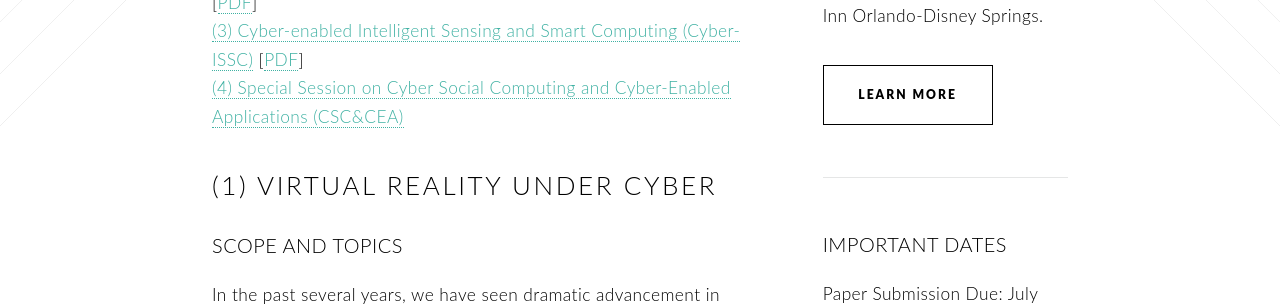
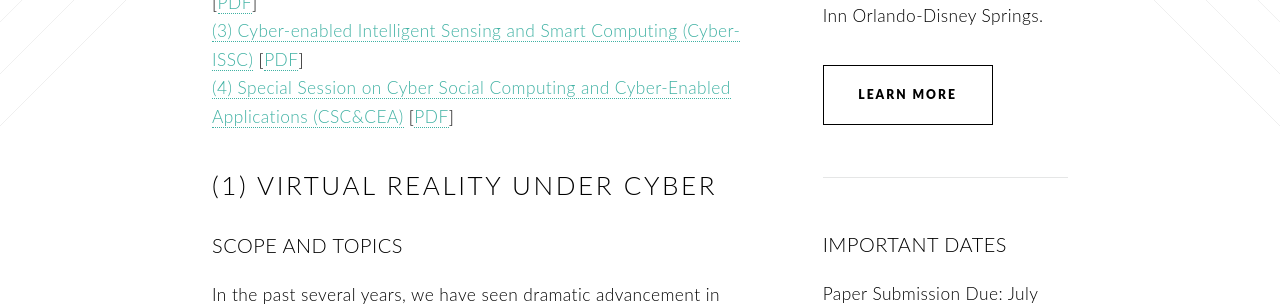
Before and after one commit to cyber-science/2017, a Jekyll site: the page built from special-session.md, in a window 1280 px wide and 900 px high. Shown: the part 307-613 px from the top of the window. Built offline with Jekyll 4.4.1, drawn with Linux system fonts in a browser that asks for light colours; nearby versions of some CDN libraries.

Commit message:
download/CyberCSC&CEA2017.pdf

```diff
--- a/special-session.md
+++ b/special-session.md
@@ -11,7 +11,7 @@ icon: fa-file-text
 - [(1) Virtual Reality under Cyber](#1-virtual-reality-under-cyber) [[PDF](/2017/download/CyberVRC2017.pdf)]
 - [(2) Cyber-Enabled Smart Environment and Healthcare (Cyber-ESEH)](#2-cyber-enabled-smart-environment-and-healthcare-cyber-eseh) [[PDF](/2017/download/CyberESEH2017.pdf)]
 - [(3) Cyber-enabled Intelligent Sensing and Smart Computing (Cyber-ISSC)](#3-cyber-enabled-intelligent-sensing-and-smart-computing-cyber-issc) [[PDF](/2017/download/CyberISSC2017.pdf)]
-- [(4) Special Session on Cyber Social Computing and Cyber-Enabled Applications (CSC&CEA)](#4-special-session-on-cyber-social-computing-and-cyber-enabled-applications-csccea)
+- [(4) Special Session on Cyber Social Computing and Cyber-Enabled Applications (CSC&CEA)](#4-special-session-on-cyber-social-computing-and-cyber-enabled-applications-csccea) [[PDF](/2017/download/CyberCSC&CEA2017.pdf)]
 
 ## (1) Virtual Reality under Cyber
 
```
Also changed, not shown: 1 other file.
